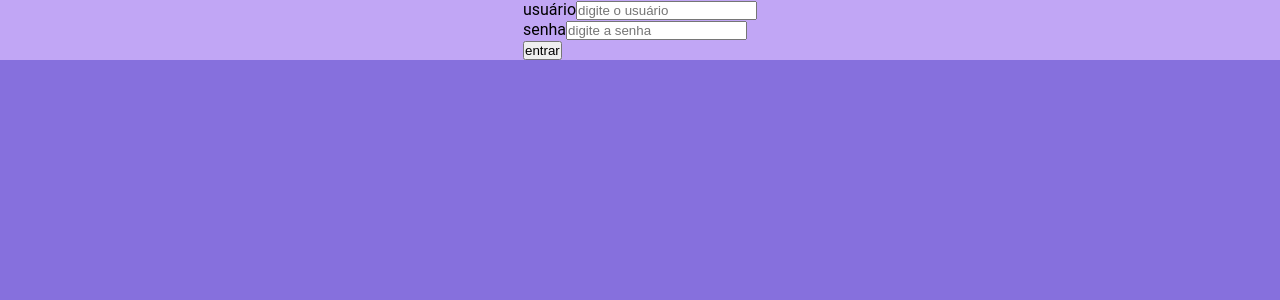
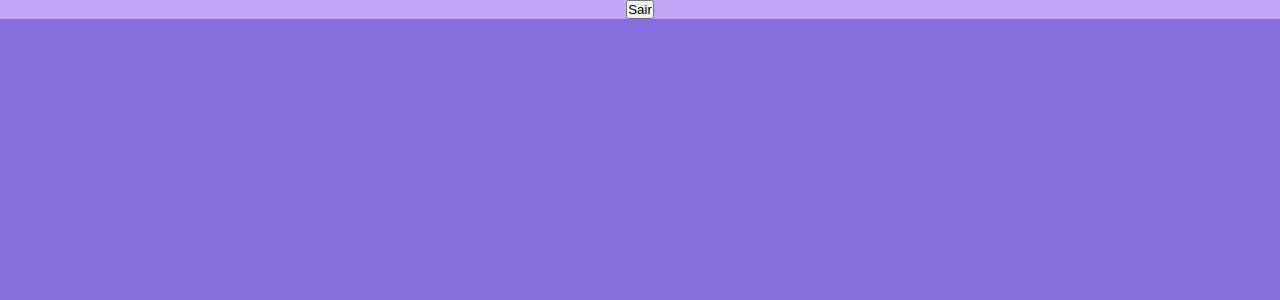
Before and after one commit to Antonio91378/Autenticacao_usando_NextJs, a Next.js app: page /auth_component in a window 1280 px wide. Shown: the top 300 px of the page. Built offline with nearby package versions, Linux system fonts and the light colour scheme.

Commit message:
autenticacao com auth0 e github

```diff
--- a/package.json
+++ b/package.json
@@ -10,10 +10,12 @@
   },
   "dependencies": {
     "next": "12.1.0",
+    "next-auth": "^4.3.1",
     "react": "17.0.2",
     "react-dom": "17.0.2"
   },
   "devDependencies": {
+    "@types/next-auth": "^3.15.0",
     "@types/node": "17.0.23",
     "@types/react": "17.0.43",
     "eslint": "8.11.0",
--- a/pages/_app.tsx
+++ b/pages/_app.tsx
@@ -1,9 +1,13 @@
 import '../styles/style.css'
+import { SessionProvider } from "next-auth/react"
 
-import type { AppProps } from 'next/app'
-
-function MyApp({ Component, pageProps }: AppProps) {
-  return <Component {...pageProps} />
+export default function MyApp({
+  Component,
+  pageProps: { session, ...pageProps },
+}) {
+  return (
+    <SessionProvider session={session}>
+      <Component {...pageProps} />
+    </SessionProvider>
+  )
 }
-
-export default MyApp
--- a/pages/api/hello.ts
+++ /dev/null
@@ -1,13 +0,0 @@
-// Next.js API route support: https://nextjs.org/docs/api-routes/introduction
-import type { NextApiRequest, NextApiResponse } from 'next'
-
-type Data = {
-  name: string
-}
-
-export default function handler(
-  req: NextApiRequest,
-  res: NextApiResponse<Data>
-) {
-  res.status(200).json({ name: 'John Doe' })
-}
--- a/pages/auth_component.tsx
+++ b/pages/auth_component.tsx
@@ -1,18 +1,10 @@
+import { signOut } from "next-auth/react"
+
 
  const Auth: React.FC = () =>{
     return(
         <div className="Auth">
-                <form >
-                    <div>
-                        <label htmlFor="username">usuário</label>
-                        <input placeholder='digite o usuário' type="text" id='username' name='username' />
-                    </div>
-                    <div>
-                        <label htmlFor="password">senha</label>
-                        <input placeholder='digite a senha' type="password" id='password' name='password' />
-                    </div>
-                    <button type='submit' >entrar</button>
-                </form>
+              <button onClick={() =>signOut()}>Sair</button>
          </div>
     )
 }
```
Also changed, not shown: pages/Auth1.tsx (added, +12 -0 lines), pages/api/auth/[...nextauth].tsx (added, +19 -0 lines), pages/index.tsx (+6 -3 lines), pages/rota_autenticada.tsx (added, +33 -0 lines), 1 other file (tests, documents, lock files or other folders).
